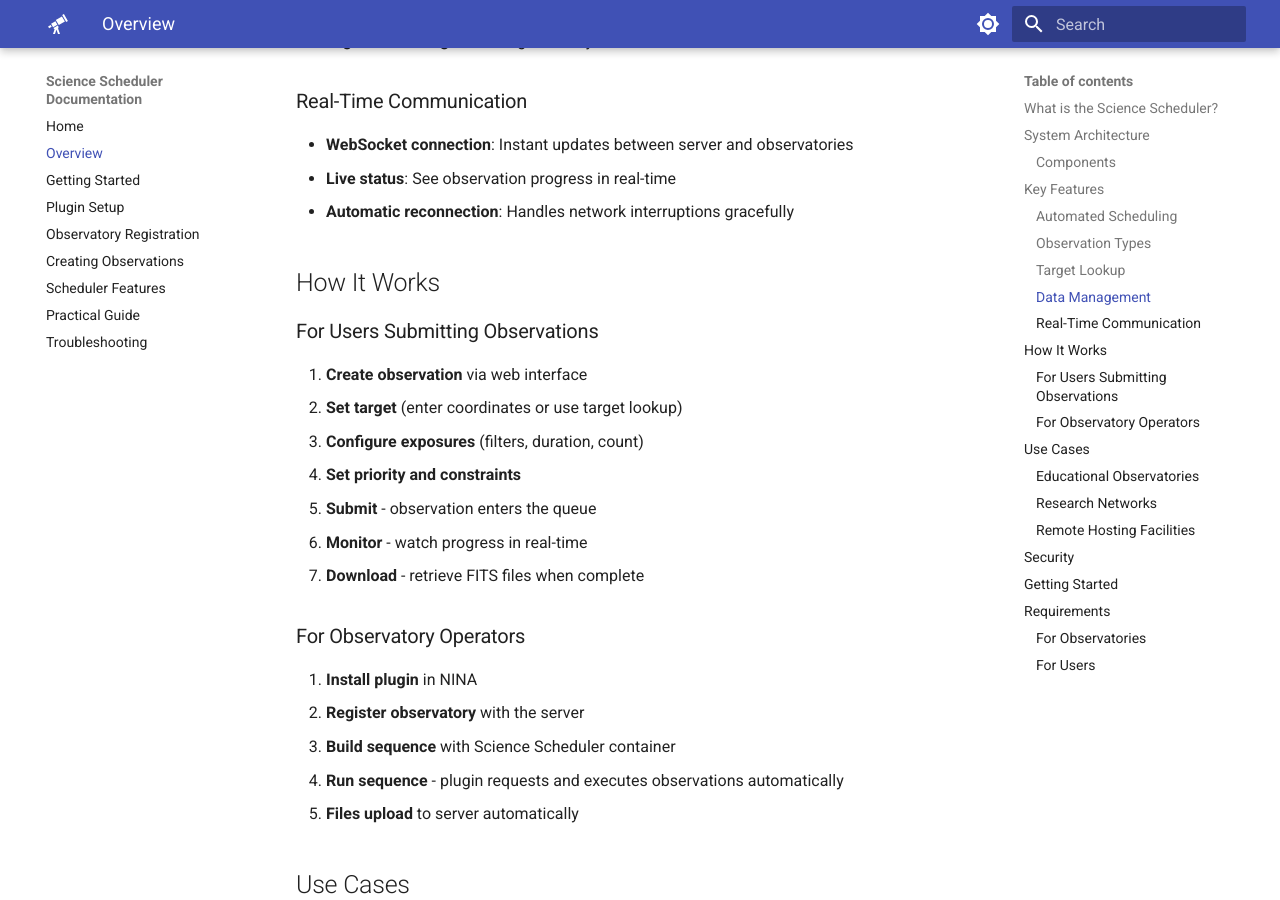
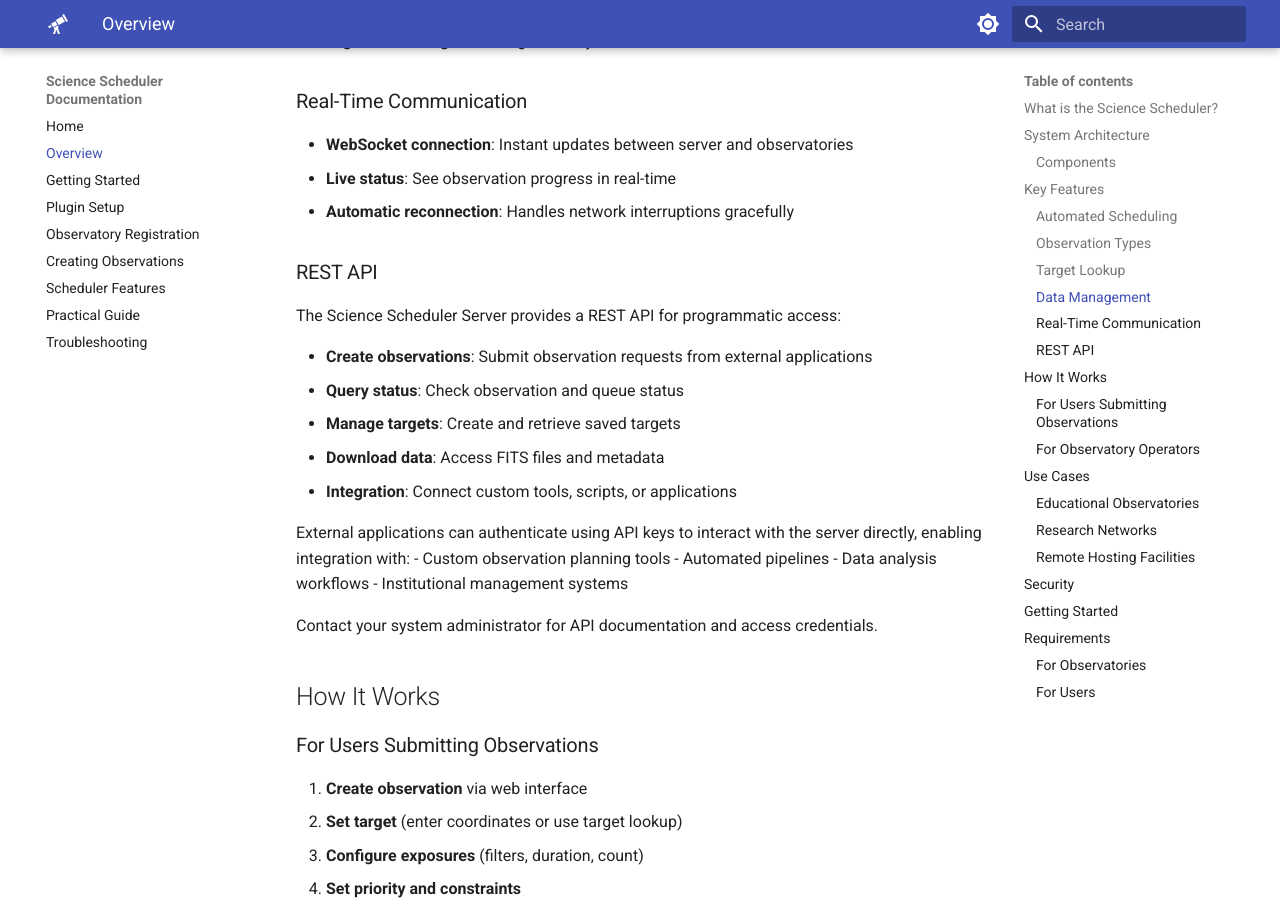
Before and after one commit to First-Light-Systems/nina-scheduler-docs, an MkDocs documentation site: the page built from docs/OVERVIEW.md, in a window 1280 px wide and 900 px high, scrolled down 2133 px. Built offline with MkDocs 1.6.1 and Material for MkDocs 9.7.7, drawn with Linux system fonts in a browser that asks for light colours.

Commit message:
Sync: Add REST API section to overview

```diff
--- a/docs/OVERVIEW.md
+++ b/docs/OVERVIEW.md
@@ -77,6 +77,24 @@ Automatic coordinate resolution from professional astronomical databases:
 - **Live status**: See observation progress in real-time
 - **Automatic reconnection**: Handles network interruptions gracefully
 
+### REST API
+
+The Science Scheduler Server provides a REST API for programmatic access:
+
+- **Create observations**: Submit observation requests from external applications
+- **Query status**: Check observation and queue status
+- **Manage targets**: Create and retrieve saved targets
+- **Download data**: Access FITS files and metadata
+- **Integration**: Connect custom tools, scripts, or applications
+
+External applications can authenticate using API keys to interact with the server directly, enabling integration with:
+- Custom observation planning tools
+- Automated pipelines
+- Data analysis workflows
+- Institutional management systems
+
+Contact your system administrator for API documentation and access credentials.
+
 ## How It Works
 
 ### For Users Submitting Observations
```
